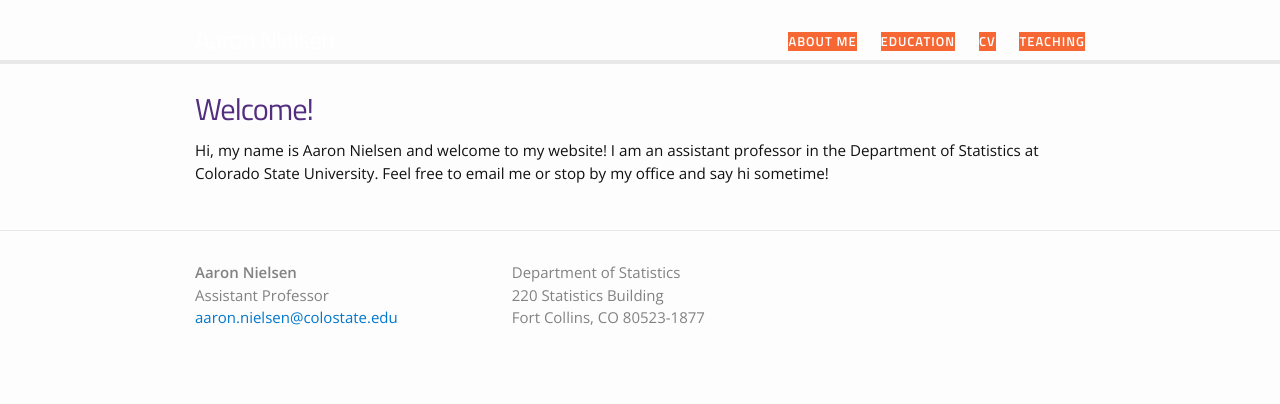
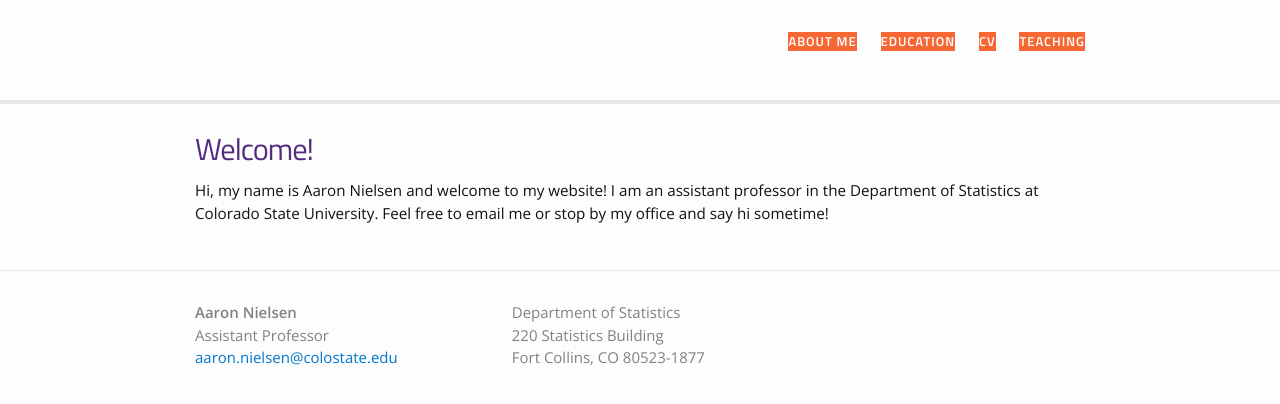
Before and after one commit to aaron-nielsen/aaron-nielsen.github.io, a Jekyll site: the page built from index.html, in a window 1280 px wide. Shown: the top 404 px of the page. Built offline with Jekyll 4.4.1, drawn with Linux system fonts in a browser that asks for light colours.

Commit message:
Update _header.scss

```diff
--- a/_sass/_header.scss
+++ b/_sass/_header.scss
@@ -4,7 +4,7 @@
 .site-header {
     border-top: 0px solid $grey-color-dark;
 	border-bottom: 4px solid $grey-color-light;
-    min-height: 56px;
+    min-height: 100px;
     background-color: #71B315;
     background: url("images/1.jpg");
 
```
